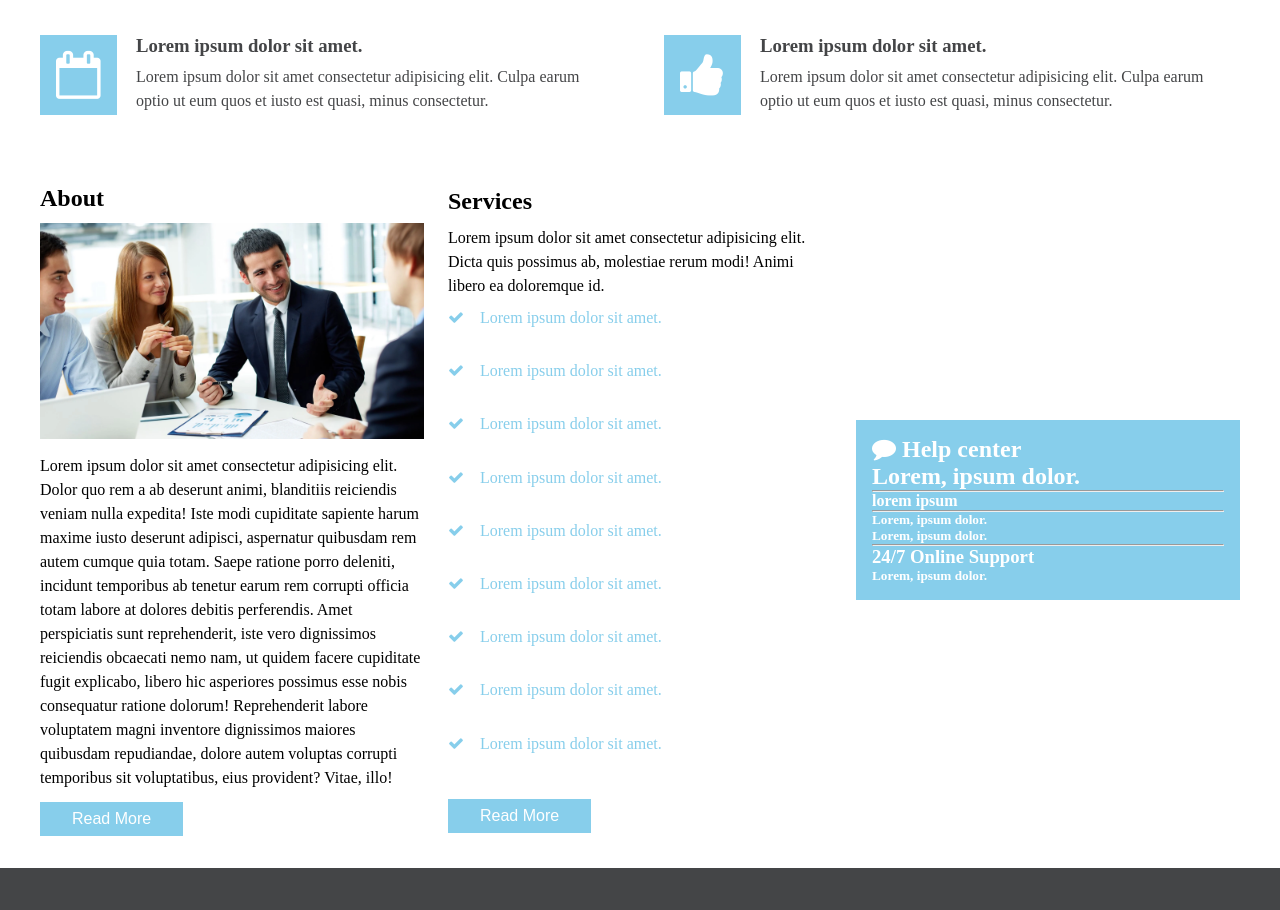
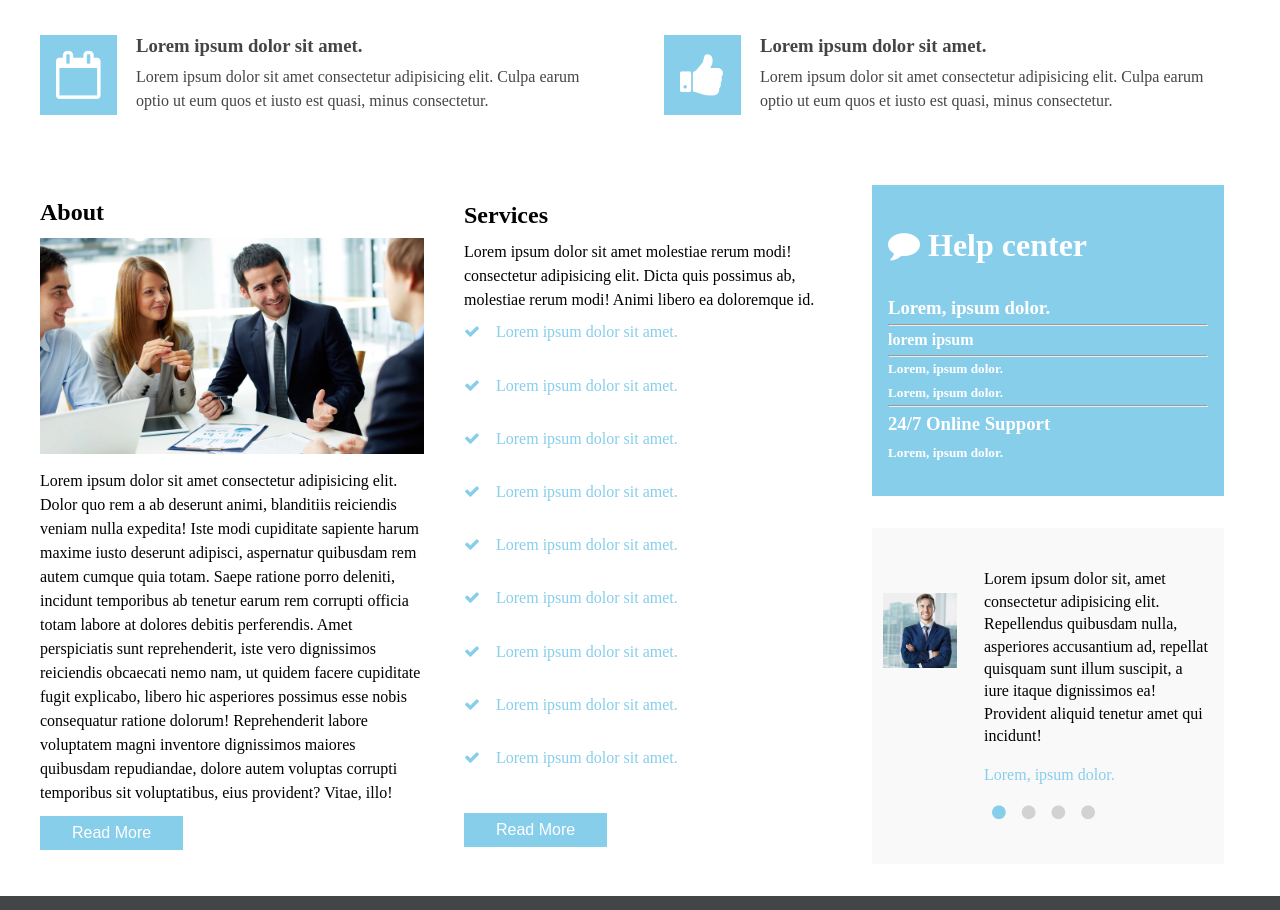
Before and after one commit to Anjum0010/business, a plain HTML site: page index.html in a window 1280 px wide. Shown: the part 1051-1961 px from the top of the page. Drawn offline with Linux system fonts and the light colour scheme.

Commit message:
Need Update

```diff
--- a/index.html
+++ b/index.html
@@ -128,7 +128,7 @@
                         </div>
                         <div class="service-services">
                             <h2>Services</h2>
-                            <p>Lorem ipsum dolor sit amet consectetur adipisicing elit. Dicta quis possimus ab,
+                            <p>Lorem ipsum dolor sit amet  molestiae rerum modi! consectetur adipisicing elit. Dicta quis possimus ab,
                                 molestiae rerum modi! Animi libero ea doloremque id.</p>
                             <ul>
                                 <li><a href=""><span><i class="fa fa-check" aria-hidden="true"></i></span>Lorem ipsum
@@ -156,7 +156,7 @@
                         <div class="service-contact">
                             <div class="service-contact-up">
                                 <h2><i class="fa fa-comment" aria-hidden="true"></i> Help center</h2>
-                                <h2>Lorem, ipsum dolor.</h2>
+                                <h3>Lorem, ipsum dolor.</h3>
                                 <hr>
                                 <h4>lorem ipsum</h4>
                                 <hr>
@@ -167,7 +167,19 @@
                                 <h5>Lorem, ipsum dolor.</h5>
 
                             </div>
-                            <div class="service-contact-down"></div>
+                            <div class="service-contact-down">
+                                <img src="./images/two.jpg" alt="">
+                                <p>Lorem ipsum dolor sit, amet consectetur adipisicing elit. Repellendus quibusdam
+                                    nulla, asperiores accusantium ad, repellat quisquam sunt illum suscipit, a iure
+                                    itaque dignissimos ea! Provident aliquid tenetur amet qui incidunt!</p>
+                                <a href="#">Lorem, ipsum dolor.</a>
+                                <ul>
+                                    <li><span><i class="fa fa-circle" aria-hidden="true"></i></span></li>
+                                    <li><i class="fa fa-circle" aria-hidden="true"></i></li>
+                                    <li><i class="fa fa-circle" aria-hidden="true"></i></li>
+                                    <li><i class="fa fa-circle" aria-hidden="true"></i></li>
+                                </ul>
+                            </div>
                         </div>
                     </div>
                 </div>
@@ -202,16 +214,21 @@
                         </div>
 
                     </div>
+                    <hr>
+                </div>
+
+            </div>
+
+            <div class="main-footer">
+                <div class="container">
+                    <div class="footer-inner">
+                        <h4>A Webside Design by Anjum Riaz &copy;2022</h4>
+                    </div>
                 </div>
             </div>
-            <hr>
     </main>
     <footer>
-        <div class="container">
-            <div class="footer">
-                <h4>A Webside Design by Anjum Riaz @ 2022</h4>
-            </div>
-        </div>
+
     </footer>
 </body>
 
--- a/style.css
+++ b/style.css
@@ -171,6 +171,7 @@ nav ul li a:hover {
 .main-service .service-inner .service-services {
     width: 32%;
     margin-top: 1rem;
+    padding: 0 1rem;
 
 }
 
@@ -196,13 +197,60 @@ nav ul li a:hover {
 .main-service .service-inner .service-contact {
     width: 32%;
     margin-top: 1rem;
+    padding: 0 1rem;
 
 }
 
 .service-inner .service-contact .service-contact-up {
     background-color: skyblue;
-    padding: 1rem;
+    padding: 2rem 1rem;
     color: white;
+    line-height: 1.8;
+}
+
+.service-inner .service-contact .service-contact-up h2 {
+    font-size: 2rem;
+    margin-bottom: 1rem;
+}
+
+.service-inner .service-contact .service-contact-down {
+    position: relative;
+    background-color: #f9f9f9;
+    margin-top: 2rem;
+    padding: 2.5rem 1rem 2.5rem 7rem;
+    line-height: 1.4;
+}
+
+.service-inner .service-contact .service-contact-down img {
+    position: absolute;
+    top: 16%;
+    left: 0;
+    width: 6rem;
+    object-fit: cover;
+    padding: .7rem;
+}
+
+.service-inner .service-contact .service-contact-down a {
+    text-decoration: none;
+    color: skyblue;
+    margin: 1rem 0;
+    display: inline-block;
+
+}
+
+.service-inner .service-contact .service-contact-down ul {
+    display: flex;
+    list-style: none;
+
+}
+
+.service-inner .service-contact .service-contact-down ul li {
+    color: #d1d2d1;
+    margin: 0 .5rem;
+}
+
+.service-inner .service-contact .service-contact-down ul li span {
+    color: skyblue;
 }
 
 /* -------------------------------------------------------------- */
@@ -242,14 +290,12 @@ nav ul li a:hover {
     border: 1px solid #303132;
 }
 
-footer {
+.main-footer {
     background-color: #444547;
+    color: white;
+    padding: .5rem 0;
 }
 
-.footer {
-    color: white;
-
-}
 
 
 
```
Also changed, not shown: images/two.jpg (added).
